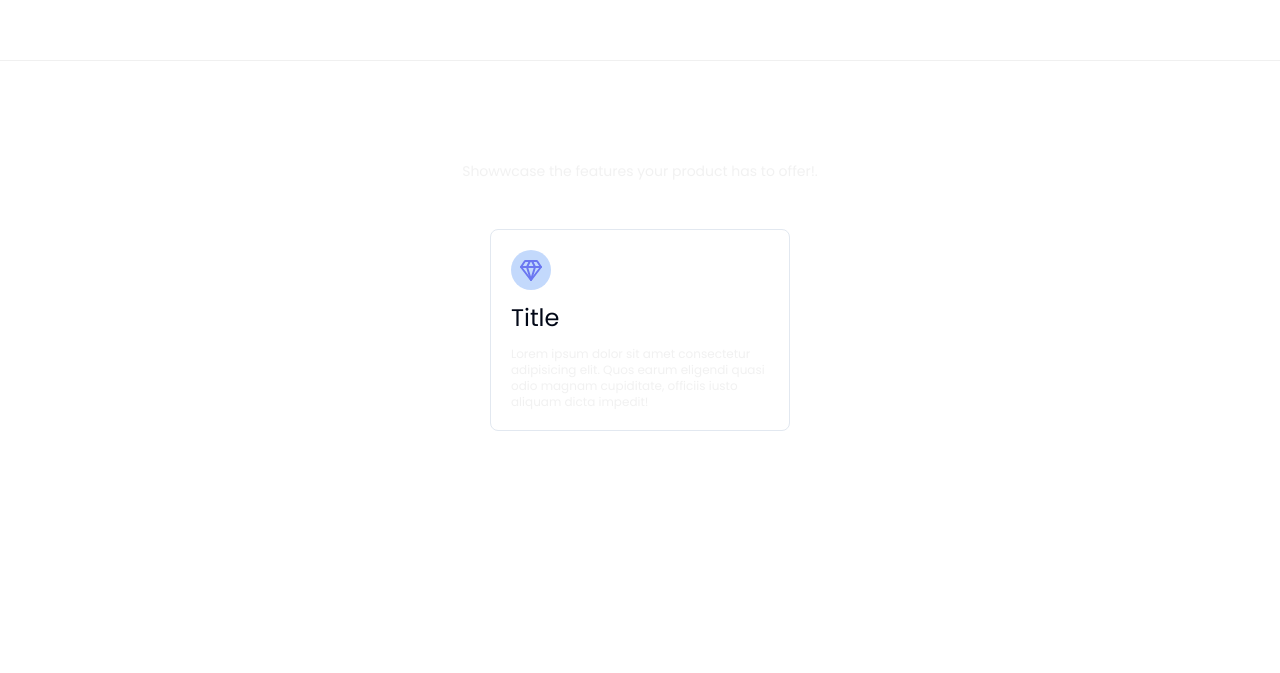
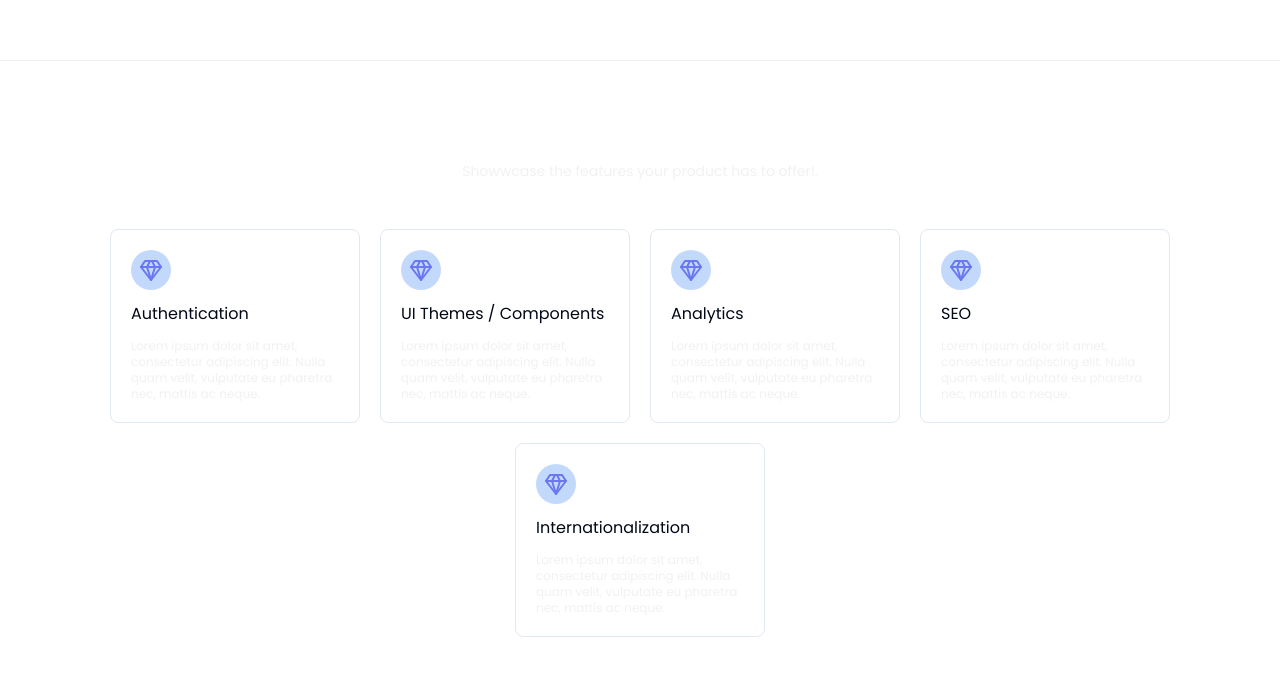
Before and after one commit to veloz-org/veloz-zeus, a Next.js app: page / in a window 1280 px wide. Shown: the part 611-1284 px from the top of the page. Before the commit the page ends 1078 px from the top, so only its background shows below. Built offline with nearby package versions, Linux system fonts and the light colour scheme.

Commit message:
Refactor Features component and FeatureCard

```diff
--- a/src/components/landing/features/index.tsx
+++ b/src/components/landing/features/index.tsx
@@ -2,36 +2,47 @@ import {
   FlexColCenter,
   FlexColStart,
   FlexColStartCenter,
+  FlexRowCenter,
+  FlexRowStart,
+  FlexRowStartCenter,
 } from "@/components/Flex";
+import { FEATURES_DATA } from "@/data/features";
 import { Diamond, DiamondIcon, Gem } from "lucide-react";
 import React from "react";
 
 function Features() {
   return (
-    <FlexColStartCenter className="w-full py-9">
+    <FlexColCenter className="w-full mx-auto md:max-w-[90%] py-9 px-8 flex-wrap">
+      <FlexColStartCenter className="w-auto md:w-auto min-w-[30%] ">
         <h1 className="text-4xl font-ppEB text-white-100">Features</h1>
         <p className="text-white-300 text-sm font-ppReg">
           Showwcase the features your product has to offer!.
         </p>
         <br />
-      <FeatureCard />
       </FlexColStartCenter>
+      <FlexRowCenter className="w-full mx-auto flex-wrap gap-5">
+        {FEATURES_DATA.map((f, i) => (
+          <FeatureCard key={i} title={f.title} description={f.description} />
+        ))}
+      </FlexRowCenter>
+    </FlexColCenter>
   );
 }
 
 export default Features;
 
-function FeatureCard() {
+type FeatureCardProps = {
+  title: string;
+  description: string;
+};
+
+function FeatureCard({ title, description }: FeatureCardProps) {
   return (
-    <FlexColStart className="w-full max-w-[300px] h-auto p-5 rounded-lg border-[.5px] dark:border-white-300/20 ">
+    <FlexColStart className="w-full md:max-w-[250px] h-auto p-5 rounded-lg border-[.5px] dark:border-white-300/20 ">
       <Gem size={40} className=" p-2 bg-blue-200 text-blue-101 rounded-full " />
       <FlexColStart className="w-full">
-        <h1 className="text-2xl font-ppSB">Title</h1>
-        <p className="text-white-300 text-xs font-ppReg">
-          Lorem ipsum dolor sit amet consectetur adipisicing elit. Quos earum
-          eligendi quasi odio magnam cupiditate, officiis iusto aliquam dicta
-          impedit!
-        </p>
+        <h1 className="text-1xl font-ppSB">{title}</h1>
+        <p className="text-white-300 text-xs font-ppReg">{description}</p>
       </FlexColStart>
     </FlexColStart>
   );
--- /dev/null
+++ b/src/data/features/index.ts
@@ -0,0 +1,33 @@
+// landing page features section data
+export const FEATURES_DATA = [
+  {
+    key: "auth",
+    title: "Authentication",
+    description:
+      "Lorem ipsum dolor sit amet, consectetur adipiscing elit. Nulla quam velit, vulputate eu pharetra nec, mattis ac neque.",
+  },
+  {
+    key: "themes",
+    title: "UI Themes / Components",
+    description:
+      "Lorem ipsum dolor sit amet, consectetur adipiscing elit. Nulla quam velit, vulputate eu pharetra nec, mattis ac neque.",
+  },
+  {
+    key: "analytics",
+    title: "Analytics",
+    description:
+      "Lorem ipsum dolor sit amet, consectetur adipiscing elit. Nulla quam velit, vulputate eu pharetra nec, mattis ac neque.",
+  },
+  {
+    key: "seo",
+    title: "SEO",
+    description:
+      "Lorem ipsum dolor sit amet, consectetur adipiscing elit. Nulla quam velit, vulputate eu pharetra nec, mattis ac neque.",
+  },
+  {
+    key: "i18n",
+    title: "Internationalization",
+    description:
+      "Lorem ipsum dolor sit amet, consectetur adipiscing elit. Nulla quam velit, vulputate eu pharetra nec, mattis ac neque.",
+  },
+];
```
Lines whose indentation alone changed are shown as unchanged.
